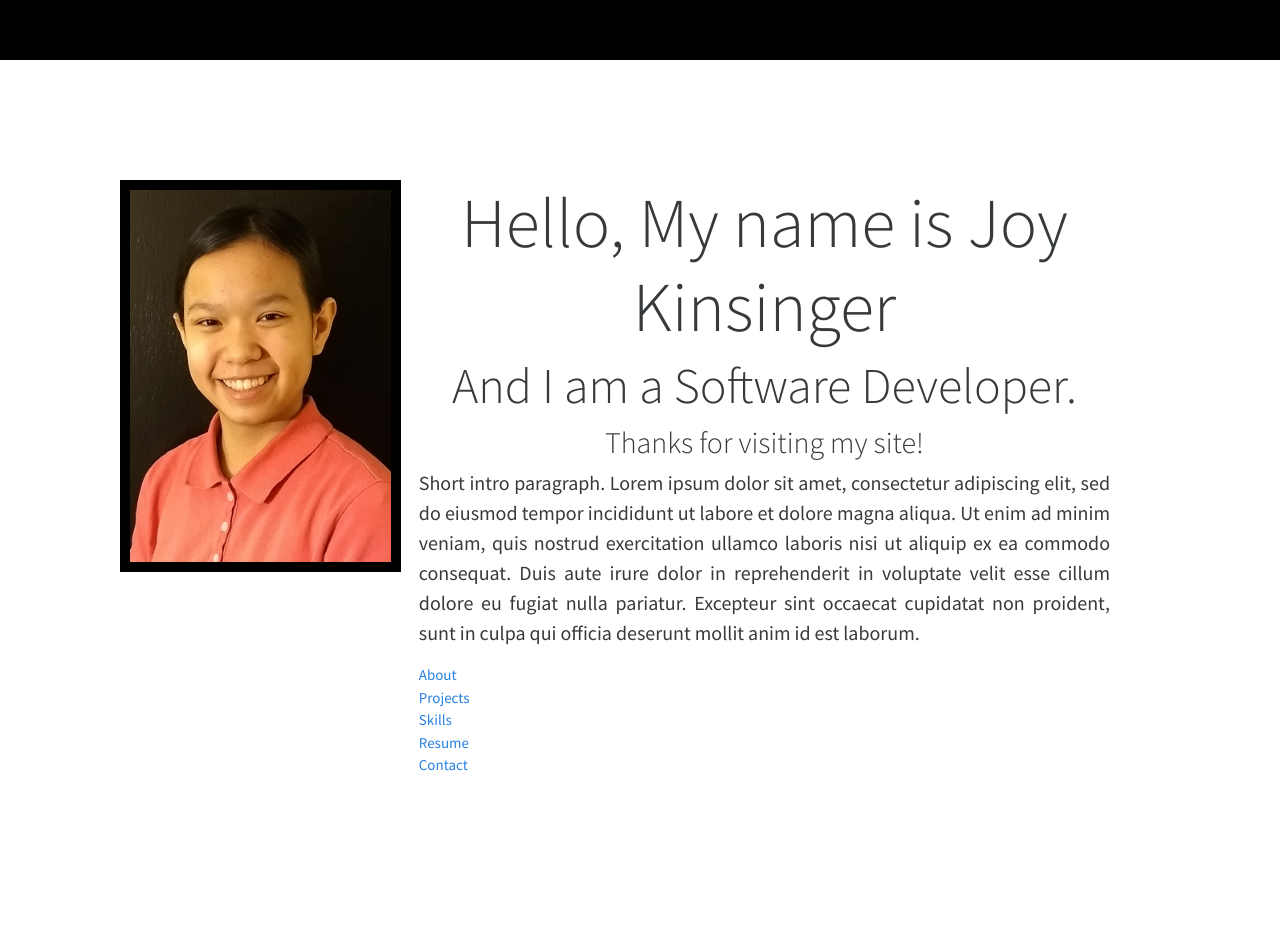
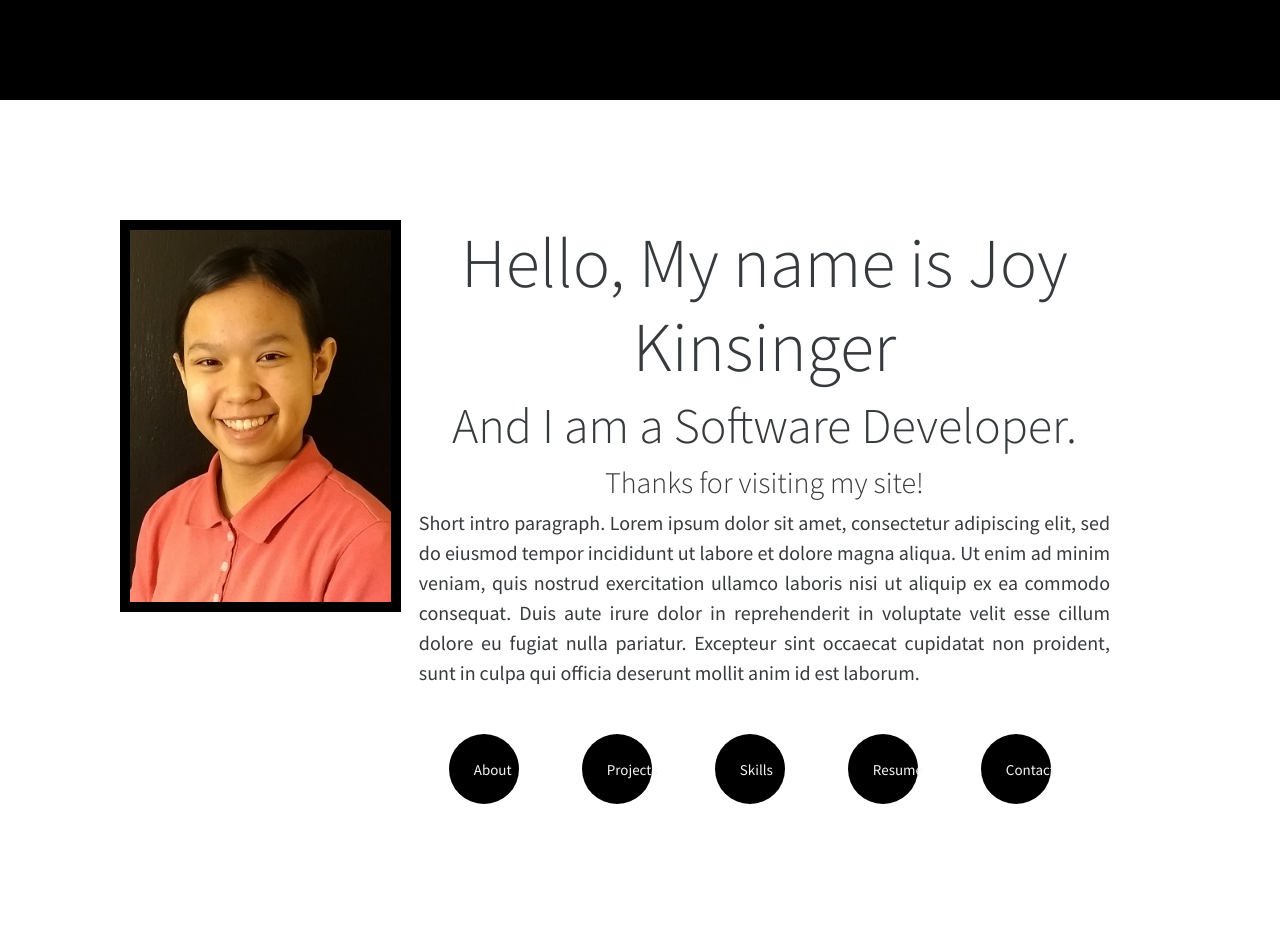
Before and after one commit to jkinsinger/Personal-Portfolio-Website, a website: page index.html in a window 1280 px wide. Shown: the top 952 px of the page. Drawn offline with nearby package versions, Linux system fonts and the light colour scheme.

Commit message:
added circles for intro section

```diff
--- a/index.html
+++ b/index.html
@@ -26,15 +26,29 @@
                         <h4 id="intro3">Thanks for visiting my site!</h4>
                         <p id="intro4"> Short intro paragraph. Lorem ipsum dolor sit amet, consectetur adipiscing elit, sed do eiusmod tempor incididunt ut labore et dolore magna aliqua. Ut enim ad minim veniam, quis nostrud exercitation ullamco laboris nisi ut aliquip ex ea commodo consequat. Duis aute irure dolor in reprehenderit in voluptate velit esse cillum dolore eu fugiat nulla pariatur. Excepteur sint occaecat cupidatat non proident, sunt in culpa qui officia deserunt mollit anim id est laborum.</p>
                     <div name="menuOptions">
-                        <a href="#aboutPage" name="about">About</a>
+                        <span class="dot">
+                            <a href="#aboutPage" name="about">About</a>
+                        </span>
+                        <span class="dot">
+                            <a href="#projectPage" name="projects">Projects</a>
+                        </span>
+                        <span class="dot">
+                            <a href="#skillsPage" name="skills">Skills</a>
+                        </span>
+                        <span class="dot">
+                            <a href="#resumePage" name="resume">Resume</a>
+                        </span>
+                        <span class="dot">
+                            <a href="#contactPage" name="contact">Contact</a>
+                        </span>
                         <br/>
-                        <a href="#projectPage" name="projects">Projects</a>
+
                         <br/>
-                        <a href="#skillsPage" name="skills">Skills</a>
+
                         <br/>
-                        <a href="#resumePage" name="resume">Resume</a>
+
                         <br/>
-                        <a href="#contactPage" name="contact">Contact</a>
+
                     </div>
                 </div>
             </div>
--- a/style.css
+++ b/style.css
@@ -6,9 +6,9 @@
     header, footer  {
         /* background-color: #6D0135; */
         background-color: black;
-        padding: 30px;
+        padding: 50px;
         margin: 0;
-        font-size: 15px;
+        /* font-size: 500px; */
     }
 
     .container {
@@ -52,6 +52,25 @@
         font-size: 20px;
         text-align: justify
     }
+
+    .dot {
+        height: 70px;
+        width: 70px;
+        padding: 25px;
+        margin: 30px;
+        background-color: black;
+        border-radius: 50%;
+        display: inline-block;
+        text-align: center;
+        color: white;
+      }
+
+      a {
+          text-decoration: none;
+          text-align: center;
+          color: whitesmoke;
+          font: 15px;
+      }
 }
 
 /* @media (min-width: 576px) {
```
